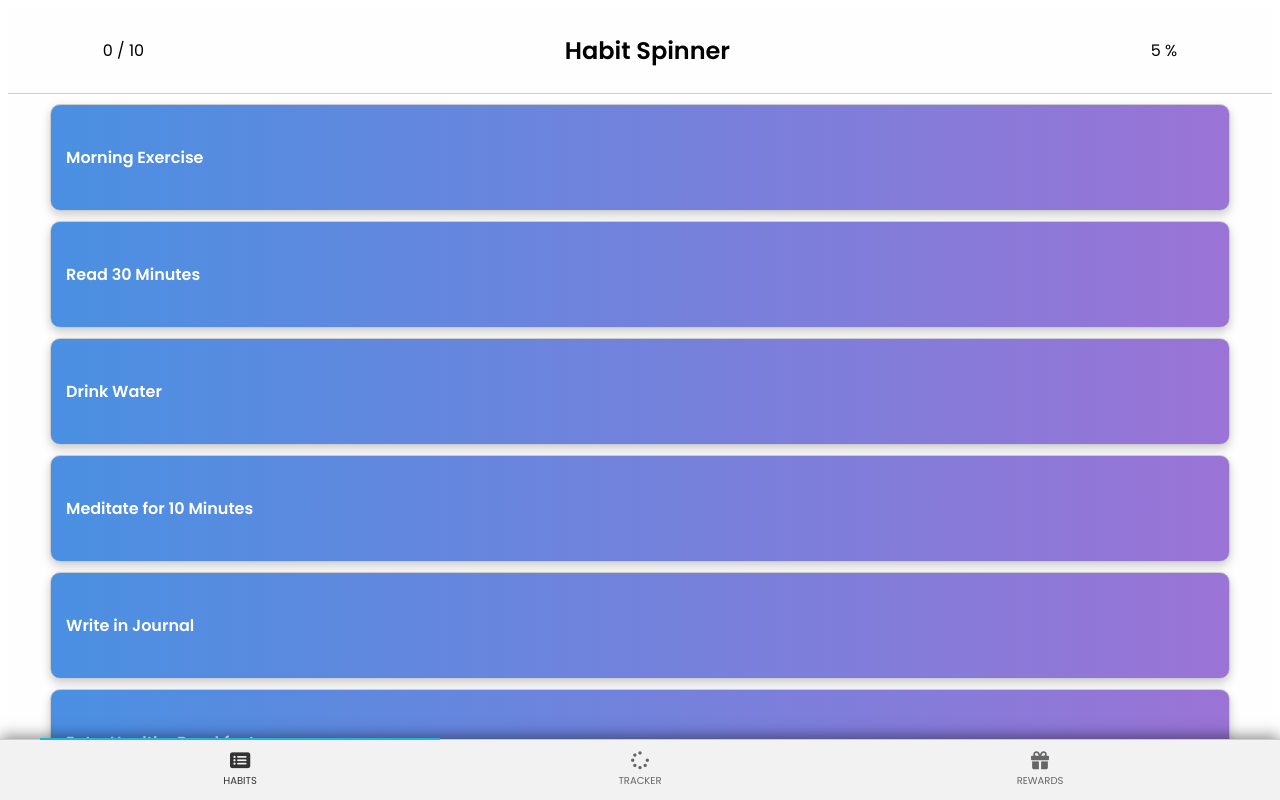
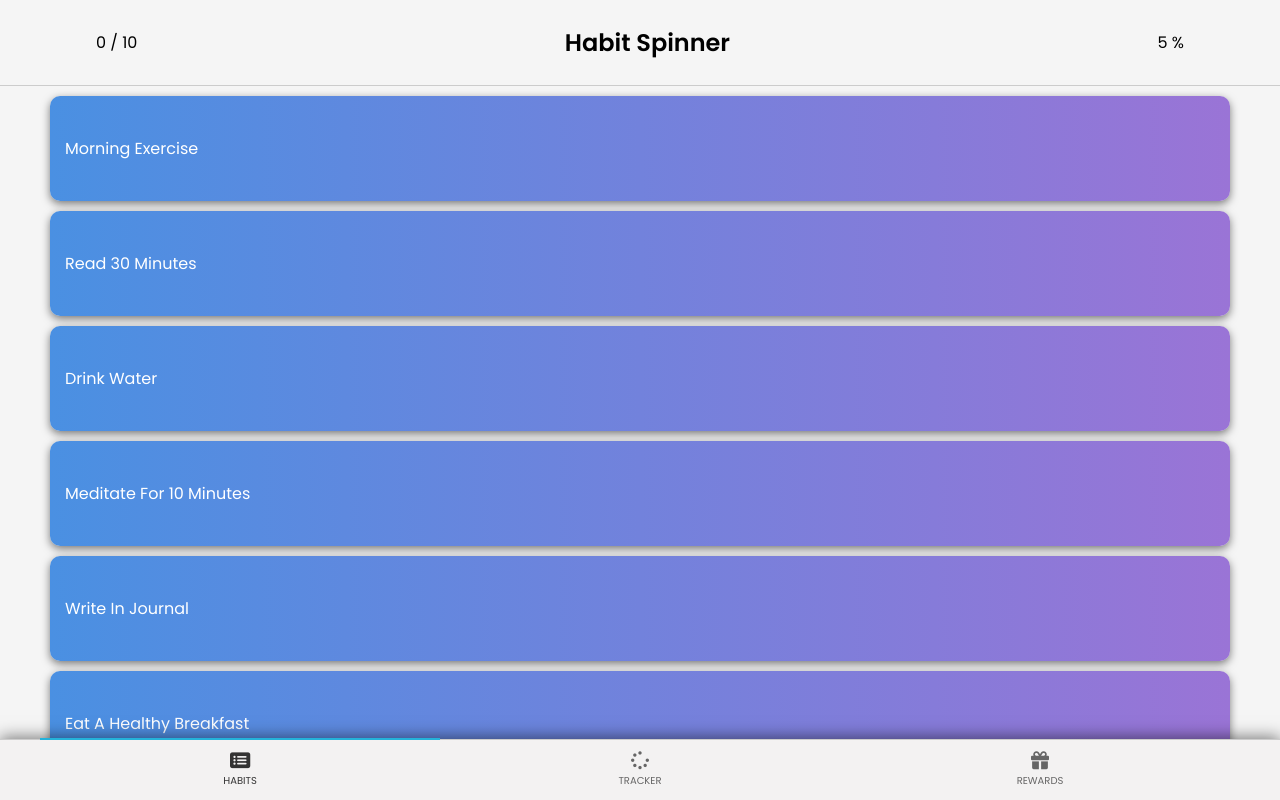
Before and after one commit to joseph-johnson27001/habit-spinner, a Vue app: page /habits in a window 1280 px wide. Shown: the top 800 px of the page. Built offline with nearby package versions, Linux system fonts and the light colour scheme.

Commit message:
Card styles

```diff
--- a/src/App.vue
+++ b/src/App.vue
@@ -22,8 +22,13 @@ export default {
 </script>
 
 <style>
+body {
+  padding: 0;
+  margin: 0;
+}
+
 #app {
-  background-color: #fefefe;
+  background-color: #f5f5f5;
   display: flex;
   flex-direction: column;
   font-family: "Poppins", sans-serif;
--- a/src/components/HabitCard.vue
+++ b/src/components/HabitCard.vue
@@ -46,21 +46,21 @@ export default {
 .habit-card {
   position: relative;
   background: linear-gradient(to right, #4a90e2, #9a74d6);
-
   padding: 40px 15px;
   margin: 10px 0;
   border-radius: 10px;
   overflow: hidden;
   display: flex;
   align-items: center;
-  border: 1px solid #ccc;
+  /* border: 1px solid #ccc; */
   font-size: 16px;
-  font-weight: bold;
+  font-weight: 100;
+  text-transform: capitalize;
   color: #fff;
   cursor: pointer;
   justify-content: space-between;
   transition: color 0.3s ease;
-  box-shadow: 0 4px 10px rgba(0, 0, 0, 0.2);
+  box-shadow: 0 3px 8px rgba(0, 0, 0, 0.5);
 }
 
 .habit-card::before {
@@ -70,8 +70,8 @@ export default {
   left: -100%;
   width: 100%;
   height: 100%;
-  background-color: #4caf50;
-  transition: left 0.3s ease;
+  background: #4caf50;
+  transition: left 0.2s linear;
   z-index: 0;
 }
 
```
